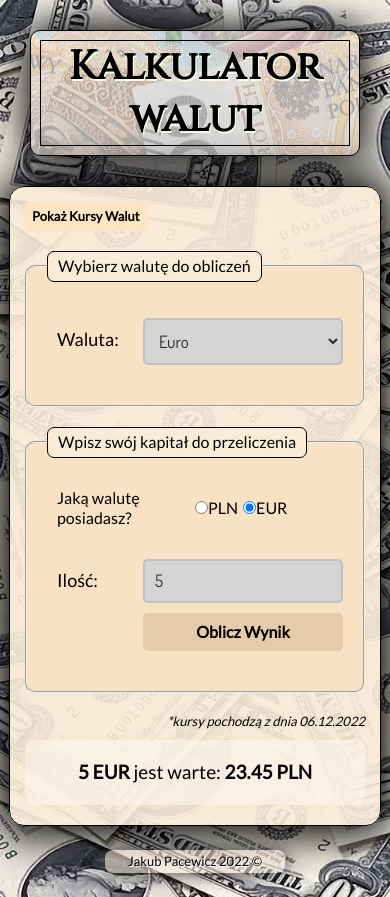
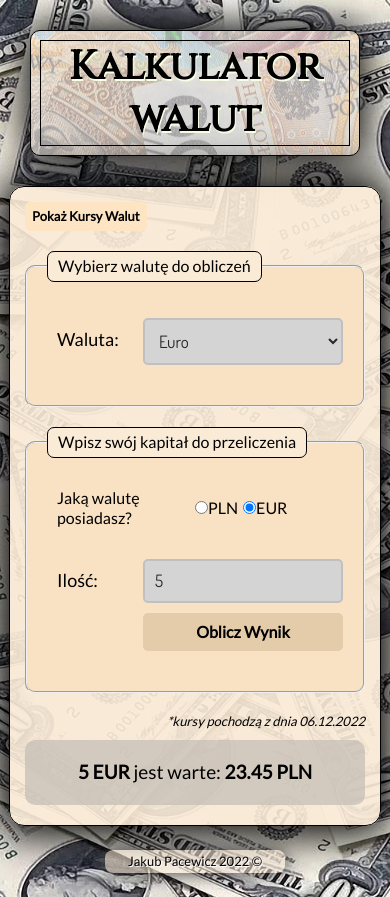
Before and after one commit to pecet3/currencyConverter-react, a React (Create React App) app: page / in a window 390 px wide. Both pictures are taken after typing "5" into the empty fields and a click on the button "Oblicz Wynik". Built offline with nearby package versions, Linux system fonts and the light colour scheme.

Commit message:
added @media

```diff
--- a/src/App/Result/style.css
+++ b/src/App/Result/style.css
@@ -7,3 +7,9 @@
     max-width: 400px;
     margin: 0 auto;
 }
+
+@media (max-width: 768px) {
+    .result{
+        background-color: rgba(196, 189, 182, 0.708);
+    }
+}
```
